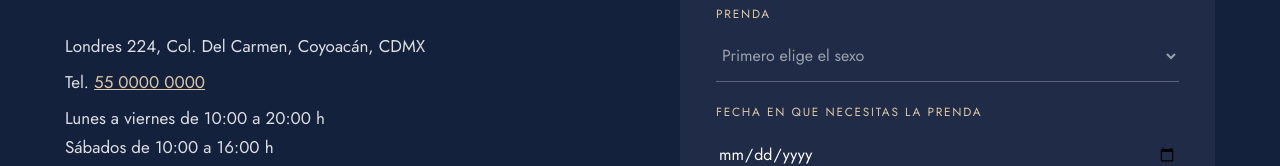
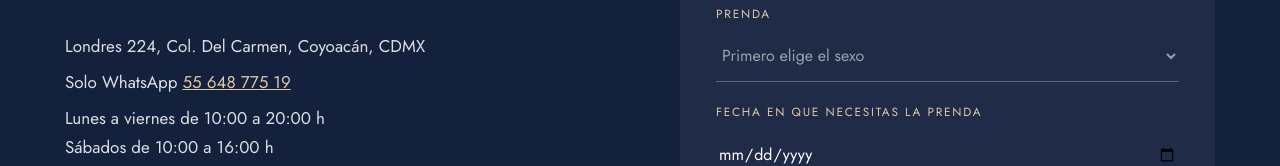
Before and after one commit to sab0101/marlos_sastreriamx, a plain HTML site: page index.html in a window 1280 px wide. Shown: the part 5384-5550 px from the top of the page. Drawn offline with nearby package versions, Linux system fonts and the light colour scheme.

Commit message:
cambio de celu

```diff
--- a/index.html
+++ b/index.html
@@ -140,7 +140,7 @@
       <address>
         <!-- EDITA: teléfono real -->
         <p>Londres 224, Col. Del Carmen, Coyoacán, CDMX</p>
-        <p>Tel. <a href="tel:+525500000000">55 0000 0000</a></p>
+        <p>Solo WhatsApp <a href="tel:+525500000000">55 648 775 19</a></p>
         <p>Lunes a viernes de 10:00 a 20:00 h<br>Sábados de 10:00 a 16:00 h</p>
         <p><a href="https://www.facebook.com/marlossastreria" rel="noopener">Facebook</a></p>
       </address>
```
